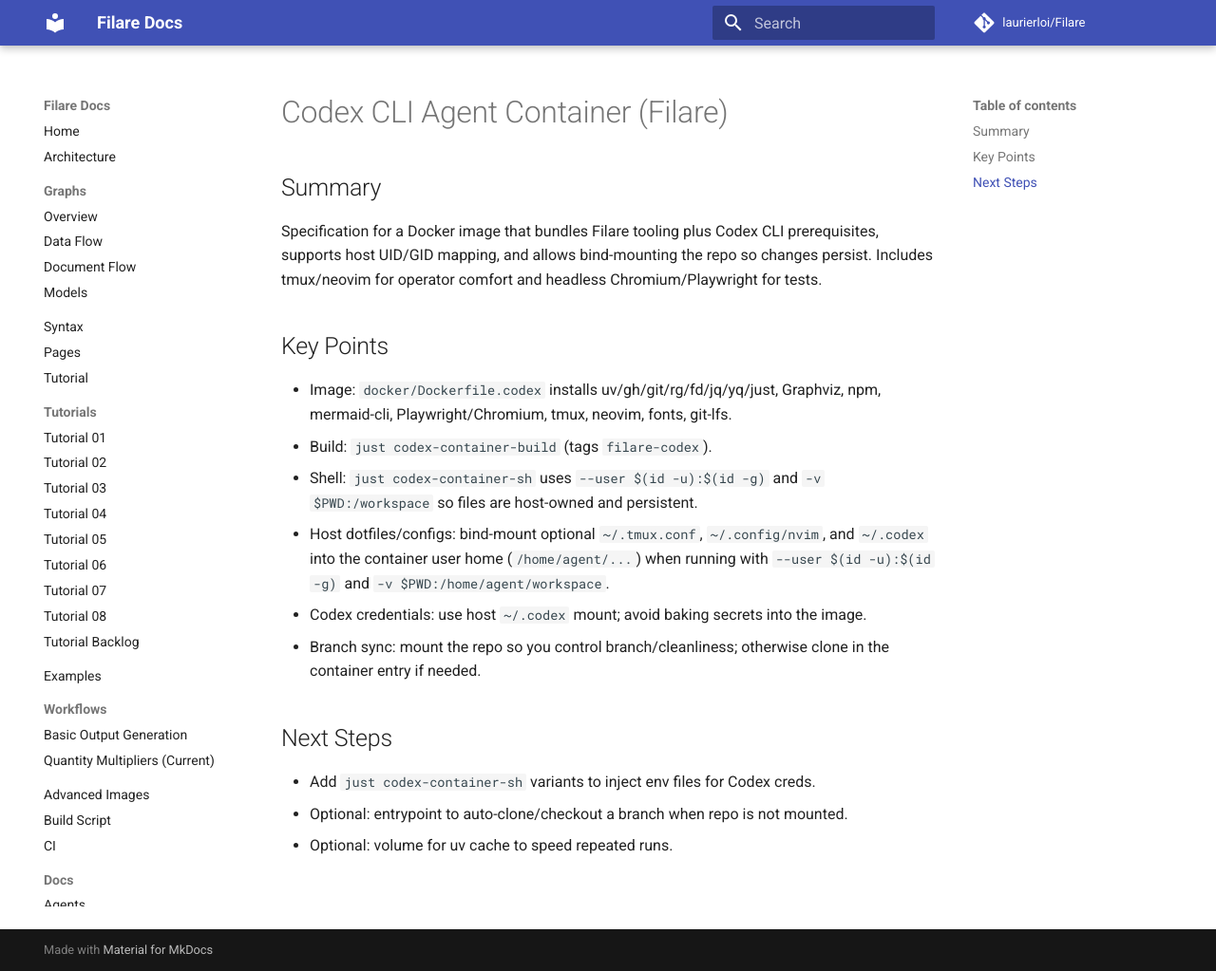
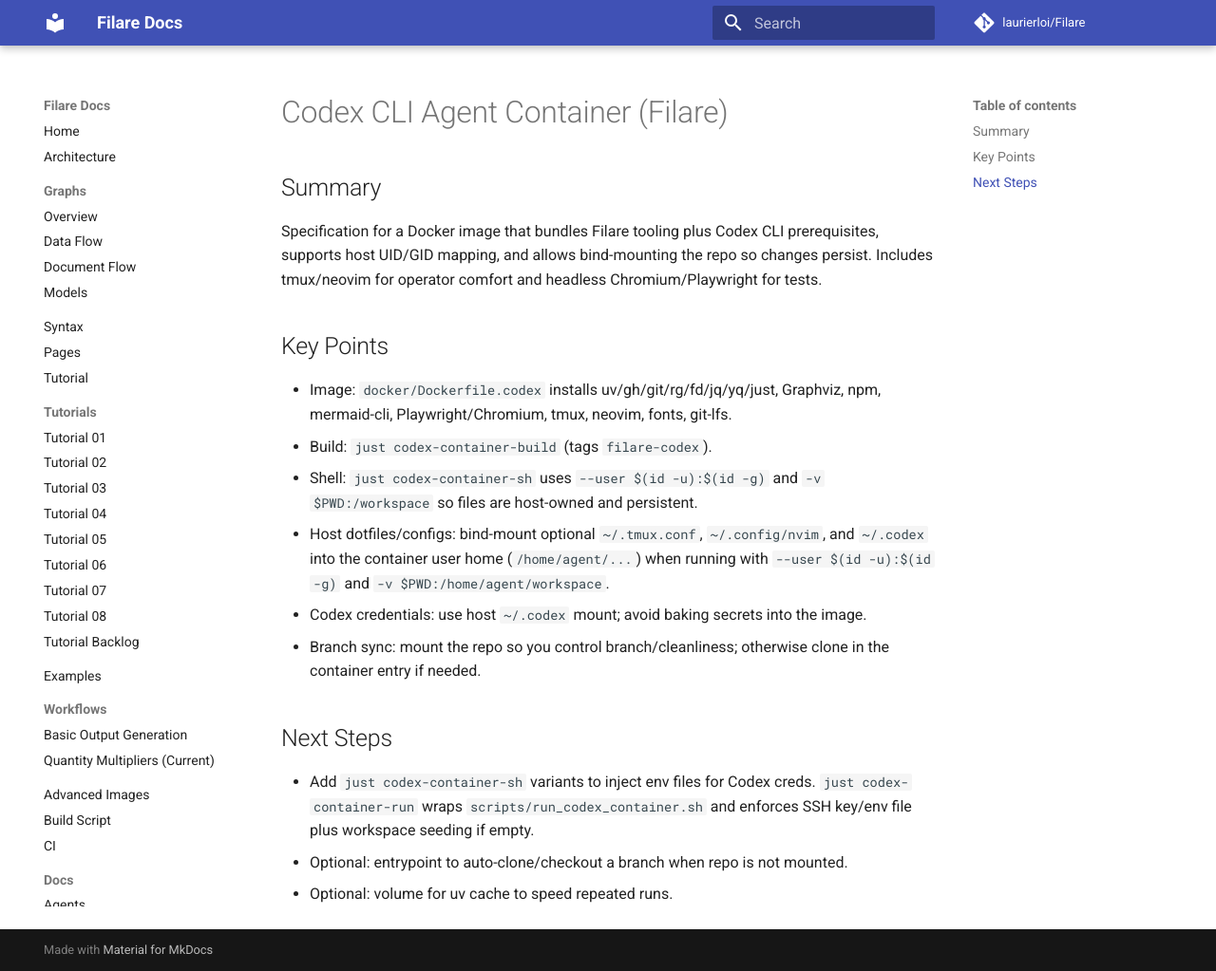
Before and after one commit to laurierloi/filare, an MkDocs documentation site: the page built from docs/research/agent-container.md, in a window 1280 px wide and 1023 px high. Shown: the whole window at 95% size. Built offline with MkDocs 1.6.1 and Material for MkDocs 9.7.7, drawn with Linux system fonts in a browser that asks for light colours; comment, search, counter and statistics services are not loaded.

Commit message:
feat: add codex container run wrapper and ssh/env wiring

```diff
--- a/docs/research/agent-container.md
+++ b/docs/research/agent-container.md
@@ -12,6 +12,6 @@
 - Branch sync: mount the repo so you control branch/cleanliness; otherwise clone in the container entry if needed.
 
 ## Next Steps
-- Add `just codex-container-sh` variants to inject env files for Codex creds.
+- Add `just codex-container-sh` variants to inject env files for Codex creds. `just codex-container-run` wraps `scripts/run_codex_container.sh` and enforces SSH key/env file plus workspace seeding if empty.
 - Optional: entrypoint to auto-clone/checkout a branch when repo is not mounted.
 - Optional: volume for uv cache to speed repeated runs.
```
Also changed, not shown: 3 other files.
